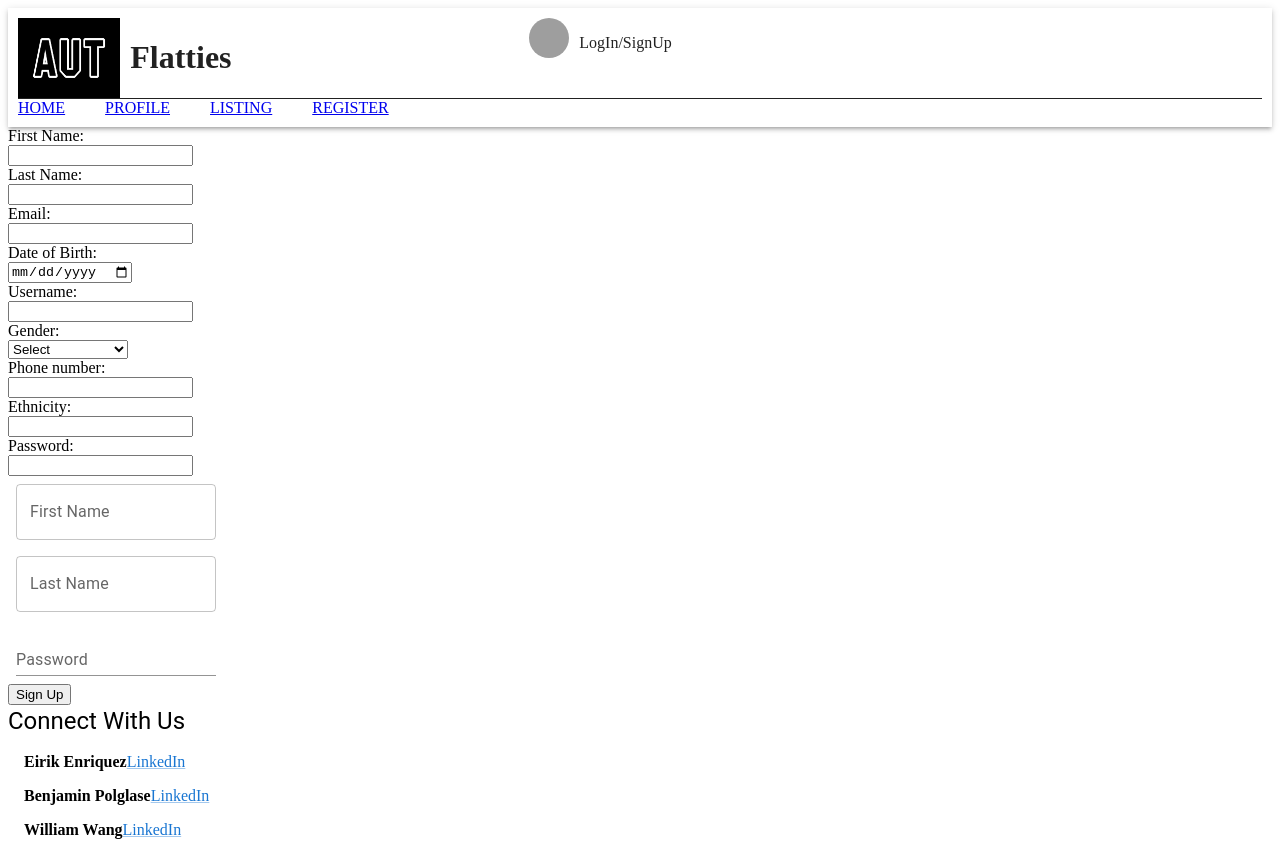
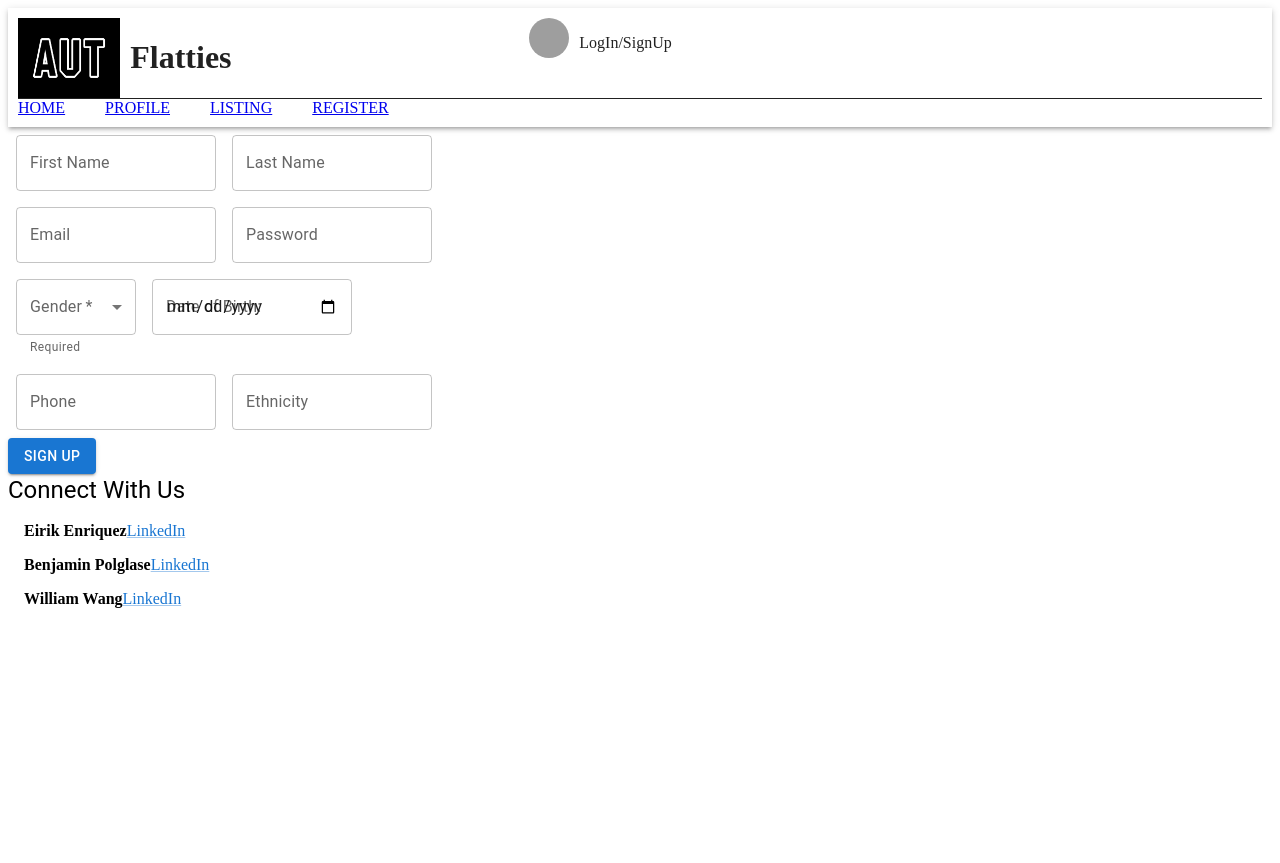
Before and after one commit to Puddle-Dev/Flatties, a React (Create React App) app in the folder flatties-frontend/: page /register in a window 1280 px wide. After the commit the page ends 800 px from the top, so only its background shows below. Built offline with nearby package versions, Linux system fonts and the light colour scheme; grey boxes are pictures that could not be loaded.

Commit message:
Update RegisterPage.tsx
Converted form into mui

```diff
--- a/flatties-frontend/src/pages/register/RegisterPage.tsx
+++ b/flatties-frontend/src/pages/register/RegisterPage.tsx
@@ -1,13 +1,13 @@
-import React, { useState, ChangeEvent, FormEvent } from 'react';
-import NavBar from '../../components/layout/navBar/NavBar';
-import Box from '@mui/material/Box';
-import TextField  from '@mui/material/TextField';
-import IconButton from '@mui/material/IconButton';
-import InputAdornment from '@mui/material/InputAdornment';
-import FormControl from '@mui/material/FormControl';
-import { InputLabel, OutlinedInput } from '@mui/material';
-//import Visibility from '@mui/icons-material/Visibility';
-//import VisibilityOff from '@mui/icons-material/VisibilityOff';
+import React, { useState, ChangeEvent, FormEvent } from "react";
+import NavBar from "../../components/layout/navBar/NavBar";
+import Box from "@mui/material/Box";
+import TextField from "@mui/material/TextField";
+import FormHelperText from "@mui/material/FormHelperText";
+import FormControl from "@mui/material/FormControl";
+import { InputLabel, OutlinedInput } from "@mui/material";
+import MenuItem from "@mui/material/MenuItem";
+import Select, { SelectChangeEvent } from "@mui/material/Select";
+import Button from "@mui/material/Button";
 
 interface FormData {
   firstname: string;
@@ -23,28 +23,20 @@ interface FormData {
 
 function RegisterPage() {
   const [formData, setFormData] = useState<FormData>({
-    firstname: '',
-    lastname: '',
-    email: '',
-    dob: '',
-    username: '',
-    gender: '',
-    phone: '',
-    ethnicity: '',
-    password: '',
+    firstname: "",
+    lastname: "",
+    email: "",
+    dob: "",
+    username: "",
+    gender: "",
+    phone: "",
+    ethnicity: "",
+    password: "",
   });
 
-  const [showPassword, setShowPassword] = useState(false);
-
-  const handleClickShowPassword = () => setShowPassword((show) => !show);
-
-  const handleMouseDownPassword = (
-    event: React.MouseEvent<HTMLButtonElement>
+  const handleChange = (
+    e: ChangeEvent<HTMLInputElement | HTMLSelectElement>
   ) => {
-    event.preventDefault();
-  };
-
-  const handleChange = (e: ChangeEvent<HTMLInputElement | HTMLSelectElement>) => {
     const { name, value } = e.target;
     setFormData({
       ...formData,
@@ -55,170 +47,79 @@ function RegisterPage() {
   const handleSubmit = (e: FormEvent<HTMLFormElement>) => {
     e.preventDefault();
     // Perform form submission logic here using formData
-    console.log('Form submitted:', formData);
+    console.log("Form submitted:", formData);
     // You can send the form data to an API or perform other actions
   };
+
+  const [gender, setGender] = React.useState("");
+
+  const handleSelectChange = (event: SelectChangeEvent) => {
+    setGender(event.target.value);
+  };
+
+  const todayDate: string = new Date().toLocaleDateString();
 
   return (
     <div className="RegisterPage">
       <form onSubmit={handleSubmit}>
-        <div>
-          <label htmlFor="firstname"> First Name:</label>
-          <br />
-          <input
-            type="text"
-            name="firstname"
-            id="fname"
-            onChange={handleChange}
-            value={formData.firstname}
-            required
-            maxLength={20}
-          />
-        </div>
-
-        <div>
-          <label htmlFor="lastname"> Last Name:</label>
-          <br />
-          <input
-            type="text"
-            name="lastname"
-            id="lname"
-            onChange={handleChange}
-            value={formData.lastname}
-            required
-            maxLength={20}
-          />
-        </div>
-
-        <div>
-          <label htmlFor="email"> Email:</label>
-          <br />
-          <input
-            type="text"
-            name="email"
-            id="email"
-            onChange={handleChange}
-            value={formData.email}
-            required
-            maxLength={40}
-          />
-        </div>
-
-        <div>
-          <label htmlFor="dob"> Date of Birth:</label>
-          <br />
-          <input
-            type="date"
-            name="dob"
-            id="dob"
-            onChange={handleChange}
-            value={formData.dob}
-            required
-          />
-        </div>
-
-        <div>
-          <label htmlFor="username"> Username:</label>
-          <br />
-          <input
-            type="text"
-            name="username"
-            id="uname"
-            onChange={handleChange}
-            value={formData.username}
-            required
-            maxLength={20}
-          />
-        </div>
-
-        <div>
-          <label htmlFor="gender"> Gender:</label>
-          <br />
-          <select
-            name="gender"
-            id="gender"
-            onChange={handleChange}
-            value={formData.gender}
-            required
-          >
-            <option value="">Select</option>
-            <option value="Female">Female</option>
-            <option value="Male">Male</option>
-            <option value="Other">Other</option>
-            <option value="NA">Prefer not to say</option>
-          </select>
-        </div>
-
-        <div>
-          <label htmlFor="phone"> Phone number:</label>
-          <br />
-          <input
-            type="text"
-            name="phone"
-            id="phone"
-            onChange={handleChange}
-            value={formData.phone}
-            required
-            maxLength={20}
-          />
-        </div>
-
-        <div>
-          <label htmlFor="ethnicity"> Ethnicity:</label>
-          <br />
-          <input
-            type="text"
-            name="ethnicity"
-            id="ethnicity"
-            onChange={handleChange}
-            value={formData.ethnicity}
-            required
-            maxLength={20}
-          />
-        </div>
-
-        <div>
-          <label htmlFor="password"> Password:</label>
-          <br />
-          <input
-            type="text"
-            name="password"
-            id="pword"
-            onChange={handleChange}
-            value={formData.password}
-            required
-            maxLength={20}
-          />
-        </div>
-
         <Box
-        component="form"
-        sx={{'& .MuiTextField-root' : { m: 1, width: '25ch'},
-       }}
-       noValidate
-       autoComplete="off"
-       ><div>
-        <TextField
-          id="outlined-helperText"
-          label="First Name"
-        ></TextField>
-      </div>
-      <div>
-        <TextField
-          id="outlined-helperText"
-          label="Last Name"
-        ></TextField>
-      </div>
-      <TextField
-          id="standard-password-input"
+          component="form"
+          sx={{ "& .MuiTextField-root": { m: 1, width: "25ch" } }}
+          noValidate
+          autoComplete="off"
+        >
+          <div>
+            <TextField id="outlined-helperText" label="First Name"></TextField>
+            <TextField id="outlined-helperText" label="Last Name"></TextField>
+          </div>
+          <div>
+            <TextField id="outlined-helperText" label="Email"></TextField>
+            <TextField
+          id="outlined-password-input"
           label="Password"
           type="password"
           autoComplete="current-password"
-          variant="standard"
         />
-       </Box>
+          </div>
 
-        <button type="submit">Sign Up</button>
+          <div>
+            <FormControl required sx={{ m: 1, minWidth: 120 }}>
+              <InputLabel id="demo-simple-select-required-label">
+                Gender
+              </InputLabel>
+              <Select
+                labelId="demo-simple-select-required-label"
+                id="demo-simple-select-required"
+                value={gender}
+                label="Gender *"
+                onChange={handleSelectChange}
+              >
+                <MenuItem value="">
+                  <em>None</em>
+                </MenuItem>
+                <MenuItem value={10}>Female</MenuItem>
+                <MenuItem value={20}>Male</MenuItem>
+                <MenuItem value={30}>Other</MenuItem>
+                <MenuItem value={30}>Prefer not to say</MenuItem>
+              </Select>
+              <FormHelperText>Required</FormHelperText>
+            </FormControl>
+
+            <TextField
+              id="outlined-required"
+              label="Date of Birth:"
+              type="date"
+              placeholder={todayDate}
+            ></TextField>
+          </div>
+
+          <div>
+            <TextField id="outlined-helperText" label="Phone"></TextField>
+            <TextField id="outlined-helperText" label="Ethnicity"></TextField>
+          </div>
+
+          <Button variant="contained">Sign Up</Button>
+        </Box>
       </form>
     </div>
   );
```
